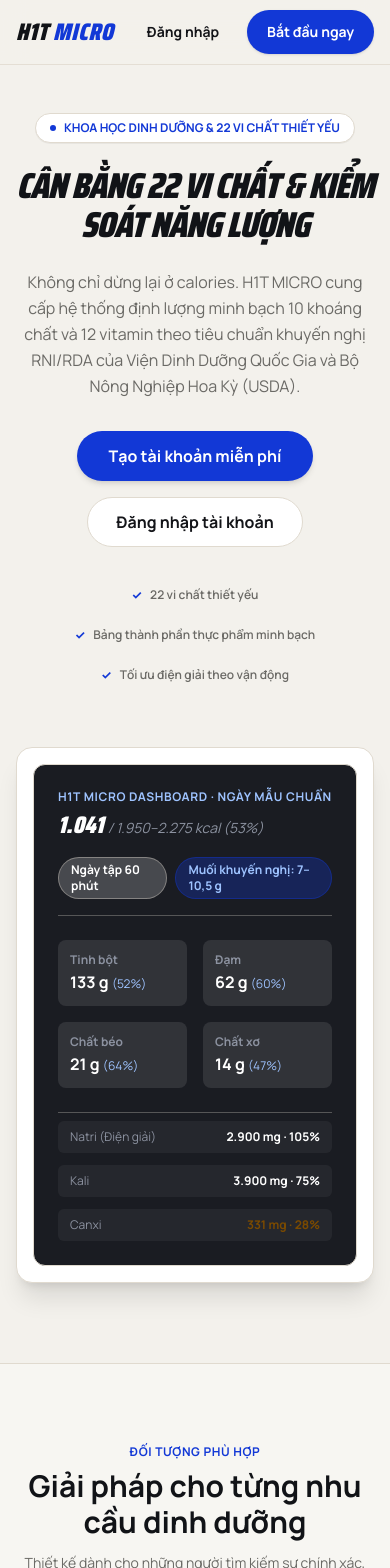
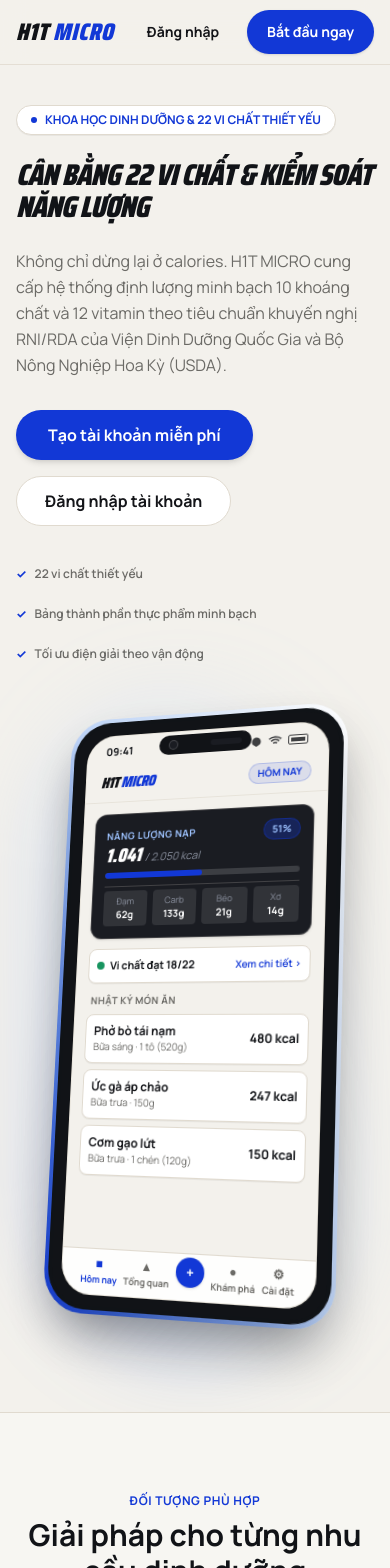
Before and after one commit to DongDuong2001/nutrition-fortifykitchen, a Next.js app in the folder apps/web/: page /landing in a window 390 px wide. Shown: the top 1568 px of the page. Built offline with nearby package versions, Linux system fonts and the light colour scheme; no server answers.

Commit message:
feat(landing): redesign hero section with two columns and 3D FloatingPhone showcase

```diff
--- a/apps/web/app/landing/page.tsx
+++ b/apps/web/app/landing/page.tsx
@@ -3,6 +3,7 @@ import Link from "next/link";
 import { IconCheck } from "@/components/ui/icons";
 import { StackingAudiences } from "@/components/landing/stacking-audiences";
 import { KilnWordmarkFooter } from "@/components/landing/kiln-wordmark-footer";
+import { FloatingPhone } from "@/components/landing/floating-phone";
 
 export const metadata = {
   title: "H1T MICRO — Hệ thống theo dõi 22 vi chất và năng lượng chuẩn khoa học",
@@ -77,15 +78,17 @@ export default function LandingPage() {
       {/* ============================================================== */}
       {/* 2. HERO SECTION                                               */}
       {/* ============================================================== */}
-      <section className="relative overflow-hidden pt-12 pb-20 lg:pt-20 lg:pb-28">
+      <section className="relative overflow-hidden pt-10 pb-16 lg:pt-16 lg:pb-24">
         <div className="mx-auto max-w-7xl px-4 sm:px-6 lg:px-8">
-          <div className="flex flex-col items-center text-center max-w-3xl mx-auto">
+          <div className="grid grid-cols-1 lg:grid-cols-12 gap-10 lg:gap-8 items-center">
+            {/* Left Column: Value proposition, headline and CTAs */}
+            <div className="lg:col-span-7 flex flex-col items-start text-left">
               <div className="inline-flex items-center gap-2 px-3.5 py-1.5 rounded-full bg-card border border-card-border text-xs font-bold text-blue mb-6 shadow-2xs">
                 <span className="h-1.5 w-1.5 rounded-full bg-blue" aria-hidden="true" />
                 KHOA HỌC DINH DƯỠNG &amp; 22 VI CHẤT THIẾT YẾU
               </div>
 
-            <h1 className="m-0 text-4xl sm:text-5xl lg:text-6xl font-black font-display italic tracking-tight text-ink leading-[1.08]">
+              <h1 className="m-0 text-3xl sm:text-4xl lg:text-5xl xl:text-6xl font-black font-display italic tracking-tight text-ink leading-[1.08]">
                 CÂN BẰNG 22 VI CHẤT &amp; KIỂM SOÁT NĂNG LƯỢNG
               </h1>
 
@@ -94,7 +97,7 @@ export default function LandingPage() {
                 và 12 vitamin theo tiêu chuẩn khuyến nghị RNI/RDA của Viện Dinh Dưỡng Quốc Gia và Bộ Nông Nghiệp Hoa Kỳ (USDA).
               </p>
 
-            <div className="mt-8 flex flex-wrap items-center justify-center gap-4">
+              <div className="mt-8 flex flex-wrap items-center gap-4">
                 <Link
                   href="/signup"
                   className="min-h-[50px] px-8 rounded-full bg-blue text-on-accent text-base font-bold inline-flex items-center justify-center no-underline hover:bg-blue/90 active:scale-[0.97] motion-reduce:active:scale-100 transition-all shadow-md"
@@ -110,7 +113,7 @@ export default function LandingPage() {
               </div>
 
               {/* Trust points */}
-            <div className="mt-10 flex flex-wrap items-center justify-center gap-6 text-xs sm:text-sm font-semibold text-secondary">
+              <div className="mt-10 flex flex-wrap items-center gap-6 text-xs sm:text-sm font-semibold text-secondary">
                 <div className="flex items-center gap-2">
                   <span className="text-blue font-bold">✓</span>
                   <span>22 vi chất thiết yếu</span>
@@ -126,63 +129,9 @@ export default function LandingPage() {
               </div>
             </div>
 
-          {/* Product Interface Preview Mockup */}
-          <div className="mt-16 mx-auto max-w-5xl rounded-2xl border border-card-border bg-card p-4 sm:p-6 shadow-xl">
-            <div className="rounded-xl border border-card-border bg-surface-dark p-6 text-on-dark flex flex-col gap-6">
-              <div className="flex flex-wrap items-baseline justify-between gap-4 border-b border-card-border/30 pb-4">
-                <div>
-                  <div className="text-xs font-bold uppercase tracking-wider text-sky">
-                    H1T MICRO DASHBOARD · NGÀY MẪU CHUẨN
-                  </div>
-                  <div className="text-2xl font-black font-display italic mt-1">
-                    1.041 <span className="text-sm font-normal text-muted-on-dark font-sans">/ 1.950–2.275 kcal (53%)</span>
-                  </div>
-                </div>
-                <div className="flex items-center gap-2">
-                  <span className="px-3 py-1 rounded-full bg-card/20 text-xs font-bold text-on-dark border border-card-border/40">
-                    Ngày tập 60 phút
-                  </span>
-                  <span className="px-3 py-1 rounded-full bg-blue/30 text-xs font-bold text-sky border border-blue/40">
-                    Muối khuyến nghị: 7–10,5 g
-                  </span>
-                </div>
-              </div>
-
-              {/* Grid 4 macros */}
-              <div className="grid grid-cols-2 sm:grid-cols-4 gap-4">
-                <div className="p-3 rounded-lg bg-card/10">
-                  <div className="text-xs font-bold text-muted-on-dark">Tinh bột</div>
-                  <div className="text-base font-extrabold mt-0.5">133 g <span className="text-xs text-sky font-normal">(52%)</span></div>
-                </div>
-                <div className="p-3 rounded-lg bg-card/10">
-                  <div className="text-xs font-bold text-muted-on-dark">Đạm</div>
-                  <div className="text-base font-extrabold mt-0.5">62 g <span className="text-xs text-sky font-normal">(60%)</span></div>
-                </div>
-                <div className="p-3 rounded-lg bg-card/10">
-                  <div className="text-xs font-bold text-muted-on-dark">Chất béo</div>
-                  <div className="text-base font-extrabold mt-0.5">21 g <span className="text-xs text-sky font-normal">(64%)</span></div>
-                </div>
-                <div className="p-3 rounded-lg bg-card/10">
-                  <div className="text-xs font-bold text-muted-on-dark">Chất xơ</div>
-                  <div className="text-base font-extrabold mt-0.5">14 g <span className="text-xs text-sky font-normal">(47%)</span></div>
-                </div>
-              </div>
-
-              {/* Sample micro highlights */}
-              <div className="grid grid-cols-1 sm:grid-cols-3 gap-3 pt-2 border-t border-card-border/30 text-xs">
-                <div className="flex justify-between items-center bg-card/5 px-3 py-2 rounded-md">
-                  <span className="text-muted-on-dark font-medium">Natri (Điện giải)</span>
-                  <span className="font-bold text-on-dark">2.900 mg · 105%</span>
-                </div>
-                <div className="flex justify-between items-center bg-card/5 px-3 py-2 rounded-md">
-                  <span className="text-muted-on-dark font-medium">Kali</span>
-                  <span className="font-bold text-on-dark">3.900 mg · 75%</span>
-                </div>
-                <div className="flex justify-between items-center bg-card/5 px-3 py-2 rounded-md">
-                  <span className="text-muted-on-dark font-medium">Canxi</span>
-                  <span className="font-bold text-warning-text">331 mg · 28%</span>
-                </div>
-              </div>
+            {/* Right Column: Floating Phone displaying H1T MICRO mobile dashboard */}
+            <div className="lg:col-span-5 flex justify-center lg:justify-end">
+              <FloatingPhone />
             </div>
           </div>
         </div>
```
Lines whose indentation alone changed are shown as unchanged.
